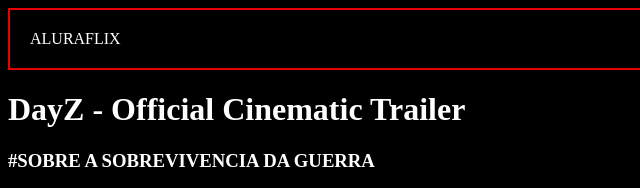
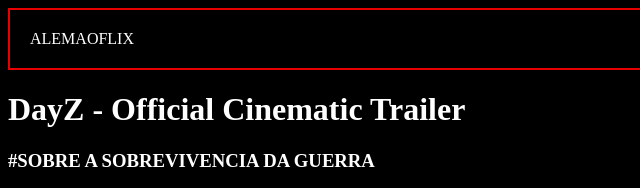
Before and after one commit to andrefrancaroberto1/alemaoflix, a plain HTML site: page index.html in a window 1280 px wide. Shown: the top 188 px of the page, 0-640 px from the left. Drawn offline with Linux system fonts and the light colour scheme; grey boxes are pictures that could not be loaded.

Commit message:
alteração do aluraflix para alemaoflix

```diff
--- a/index.html
+++ b/index.html
@@ -2,10 +2,10 @@
 
 <head>
     <link rel="stylesheet" href="style.css" </head>
-    <title>ALURAFLIX</title>
+    <title>alemaoflix</title>
 
 <BOdy>
-    <HEader>ALURAFLIX</HEader>
+    <HEader>ALEMAOFLIX</HEader>
 
 
 
```
